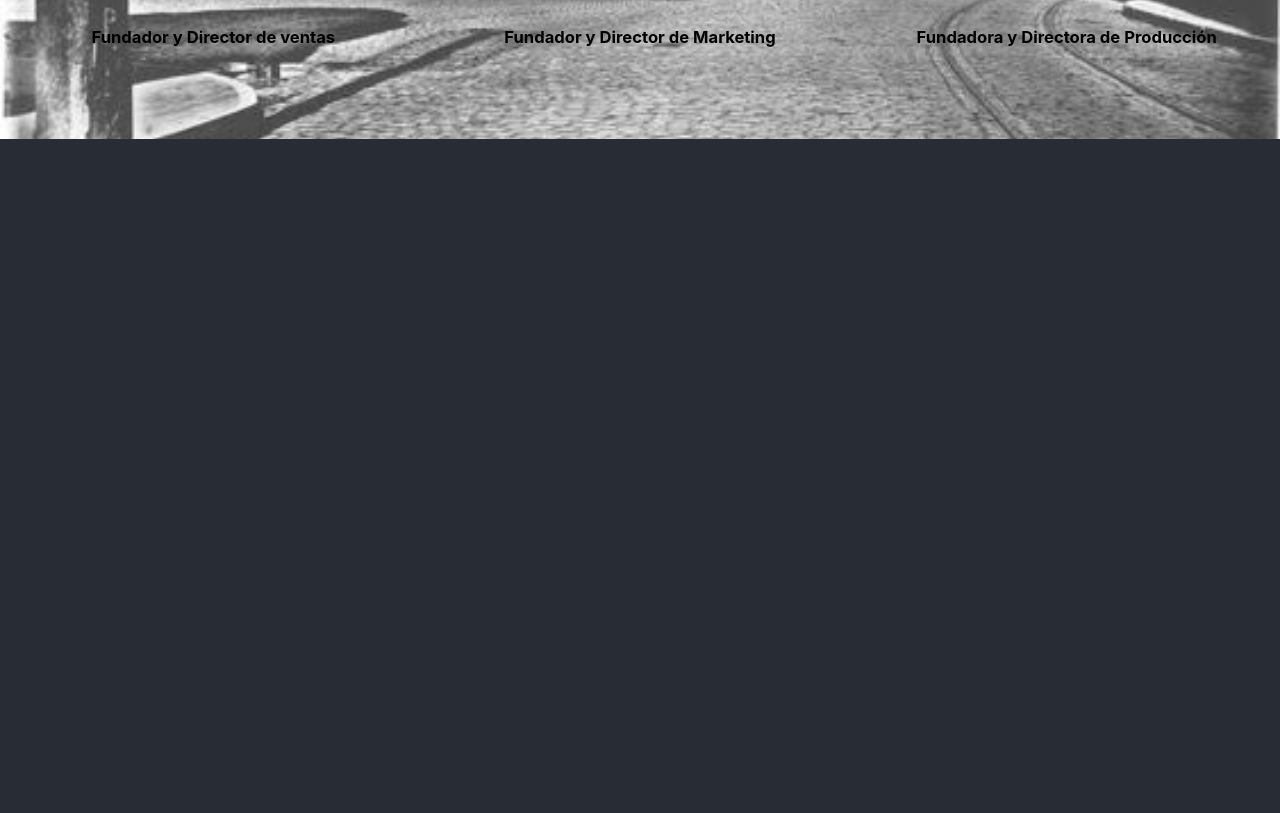
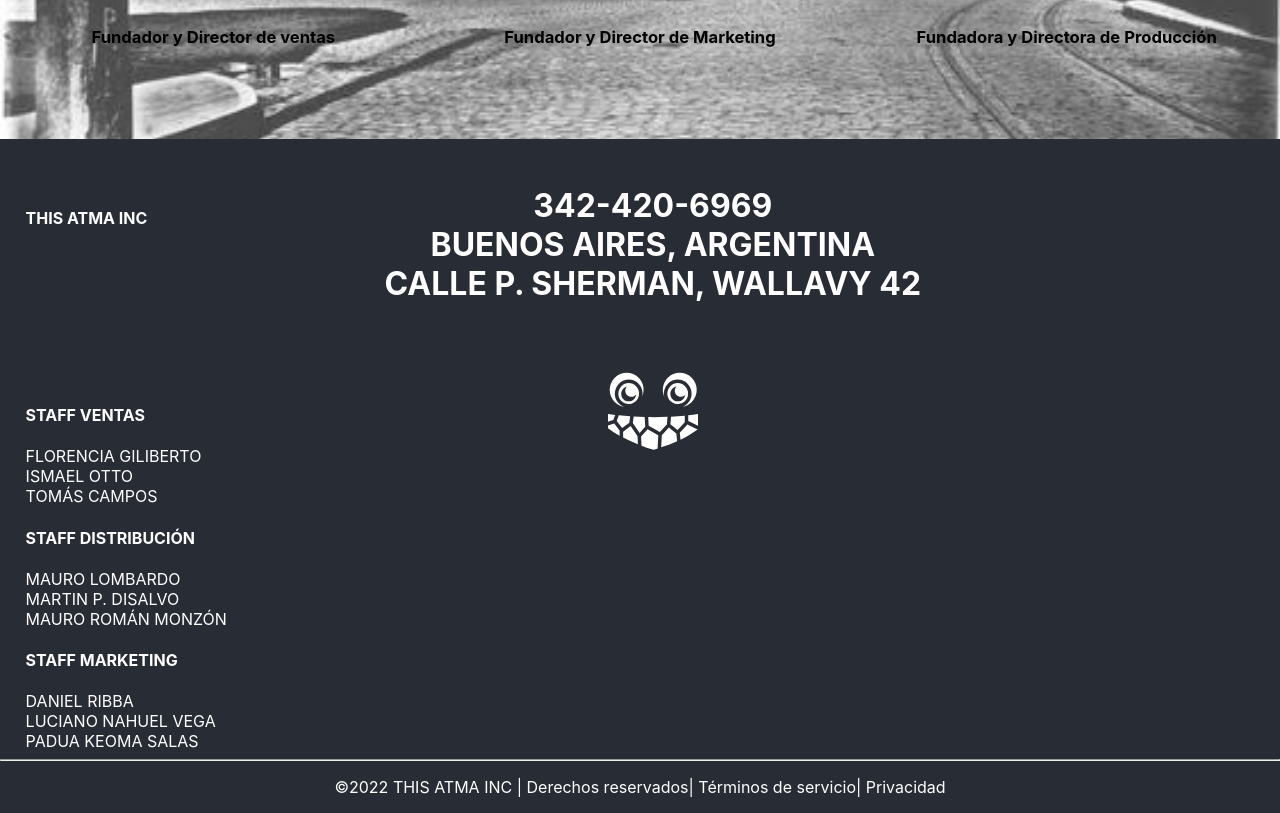
Before and after one commit to Agu1laredu/e-commerce-React, a React (Create React App) app: page / in a window 1280 px wide. Shown: the part 1420-2233 px from the top of the page. Before the commit the page ends 1559 px from the top, so only its background shows below. Built offline with nearby package versions, Linux system fonts and the light colour scheme.

Commit message:
Optimizando Slider

```diff
--- /dev/null
+++ b/src/Components/Footer.css
@@ -0,0 +1,26 @@
+.main-footer {
+    color: white;
+    padding-top: 3em;
+    position: relative;
+    bottom: 0;
+    width: 100%;
+  }
+  .list-unstyled{
+    margin-top: -5%;
+    margin-bottom: 5%;
+  }
+  .iconooo{
+    margin-top: 1%;
+    margin-bottom: -10%;
+    font-size: 300%;
+  }
+  .col{
+    margin-left: 2%;
+  }
+
+  li{
+    list-style: none;
+  }
+  .col-sm{
+    text-align: center;
+  }
--- /dev/null
+++ b/src/Components/Footer.jsx
@@ -0,0 +1,60 @@
+import React from "react";
+import "./Footer.css";
+import { GiDiamondsSmile } from "react-icons/gi";
+
+function Footer() {
+  return (
+    <div className="main-footer">
+      <div className="container">
+        <div className="row">
+          {/* Column1 */}
+          <div className="col">
+            <h4>THIS ATMA INC</h4>
+            <h1 className="list-unstyled">
+              <li>342-420-6969</li>
+              <li>BUENOS AIRES, ARGENTINA</li>
+              <li>CALLE P. SHERMAN, WALLAVY 42</li>
+              <GiDiamondsSmile className="iconooo"/>
+            </h1>
+          </div>
+          {/* Column2 */}
+          <div className="col">
+            <h4>STAFF VENTAS</h4>
+            <ui className="list-unstyled">
+              <li>FLORENCIA GILIBERTO</li>
+              <li>ISMAEL OTTO</li>
+              <li>TOMÁS CAMPOS</li>
+            </ui>
+          </div>
+          {/* Column3 */}
+          <div className="col">
+            <h4>STAFF DISTRIBUCIÓN</h4>
+            <ui className="list-unstyled">
+              <li>MAURO LOMBARDO</li>
+              <li>MARTIN P. DISALVO</li>
+              <li>MAURO ROMÁN MONZÓN</li>
+            </ui>
+          </div>
+          {/* Column4 */}
+          <div className="col">
+            <h4>STAFF MARKETING</h4>
+            <ui className="list-unstyled">
+              <li>DANIEL RIBBA</li>
+              <li>LUCIANO NAHUEL VEGA</li>
+              <li>PADUA KEOMA SALAS</li>
+            </ui>
+          </div>
+        </div>
+        <hr />
+        <div className="row">
+          <p className="col-sm">
+            &copy;{new Date().getFullYear()} THIS ATMA INC | Derechos reservados|
+            Términos de servicio| Privacidad
+          </p>
+        </div>
+      </div>
+    </div>
+  );
+}
+
+export default Footer;
--- a/src/Components/Navbar.jsx
+++ b/src/Components/Navbar.jsx
@@ -10,13 +10,13 @@ function Navbar() {
        <nav>
 
         <div className='buttonnav'>
-            <li>INICIO</li>
+            <li className='li'>INICIO</li>
         </div>
         <div className='buttonnav'>
-            <li>PRODUCTOS</li>
+            <li className='li'>PRODUCTOS</li>
         </div>
         <div className='buttonnav'>
-            <li>CONTACTO</li>
+            <li className='li'>CONTACTO</li>
         </div>
        </nav>
        <hr/>
--- a/src/Components/navbar.css
+++ b/src/Components/navbar.css
@@ -32,7 +32,7 @@ h1{
     transition: 1s;
   }
 
-  li {
+  .li {
     margin:5%;
     cursor: pointer;
     text-align: center;
--- a/src/index.jsx
+++ b/src/index.jsx
@@ -2,12 +2,14 @@ import React from 'react';
 import ReactDOM from 'react-dom/client';
 import './index.css';
 import App from './App.jsx';
-import Lading from './Components/ItemListcontainer'
+import Lading from './Components/ItemListcontainer';
+import Footer from './Components/Footer';
 
 const root = ReactDOM.createRoot(document.getElementById('root'));
 root.render(
   <React.StrictMode>
     <App />
     <Lading />
+    <Footer/>
   </React.StrictMode>
 );
```
